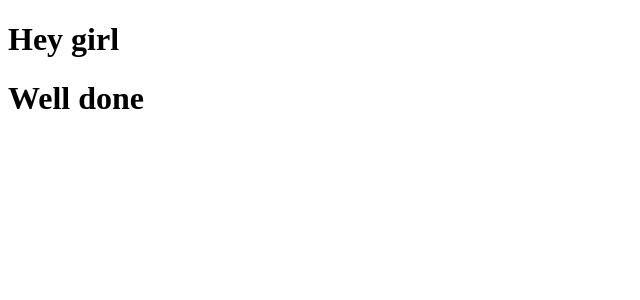
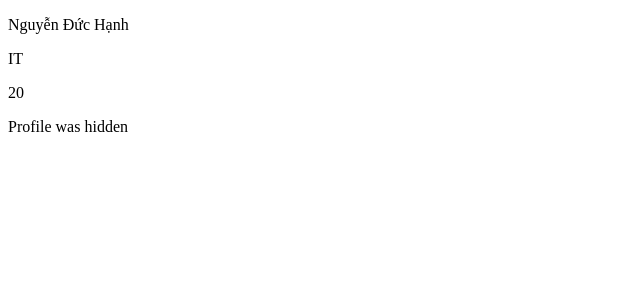
Before and after one commit to hashcott/react-fundamental, a React (Create React App) app: page / in a window 1280 px wide. Shown: the top 300 px of the page, without its empty margins (0-640 px from the left). Built offline with nearby package versions, Linux system fonts and the light colour scheme.

Commit message:
pass props to component

```diff
--- a/src/App.js
+++ b/src/App.js
@@ -1,12 +1,11 @@
 import React, { Component } from "react";
-
+import Home from "./screens/Home";
 // Export component
 export default class App extends Component {
   render() {
     return (
       <div>
-        <h1>Hey girl</h1>
-        <h1>Well done</h1>
+        <Home />
       </div>
     );
   }
--- /dev/null
+++ b/src/components/Profile.js
@@ -0,0 +1,20 @@
+import React, { Component } from "react";
+
+export default class Profile extends Component {
+  render() {
+    console.log(this.props);
+
+    if (this.props.isDisplay) {
+      return (
+        <div>
+          {/* Using props */}
+          <p>{this.props.name}</p>
+          <p>{this.props.job}</p>
+          <p>{this.props.age}</p>
+        </div>
+      );
+    } else {
+      return <div>Profile was hidden</div>;
+    }
+  }
+}
--- /dev/null
+++ b/src/screens/Home.js
@@ -0,0 +1,18 @@
+import React, { Component } from "react";
+import Profile from "../components/Profile";
+export default class Home extends Component {
+  render() {
+    return (
+      <div>
+        {/* pass value to component */}
+        <Profile name="Nguyễn Đức Hạnh" job="IT" age={20} isDisplay={true} />
+        <Profile
+          name="Nguyễn Thị Thu Uyên"
+          job="HR"
+          age={19}
+          isDisplay={false}
+        />
+      </div>
+    );
+  }
+}
```
Also changed, not shown: 1 other file (tests, documents, lock files or other folders).
